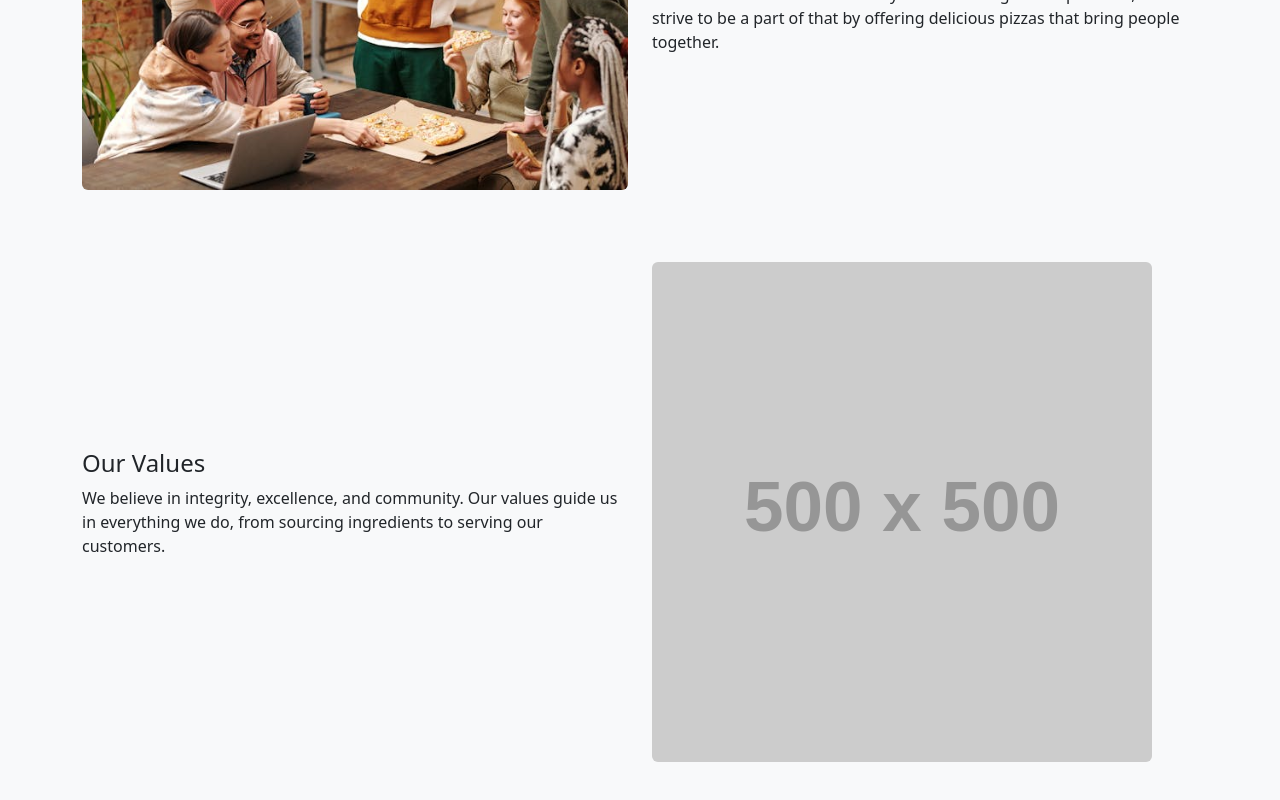
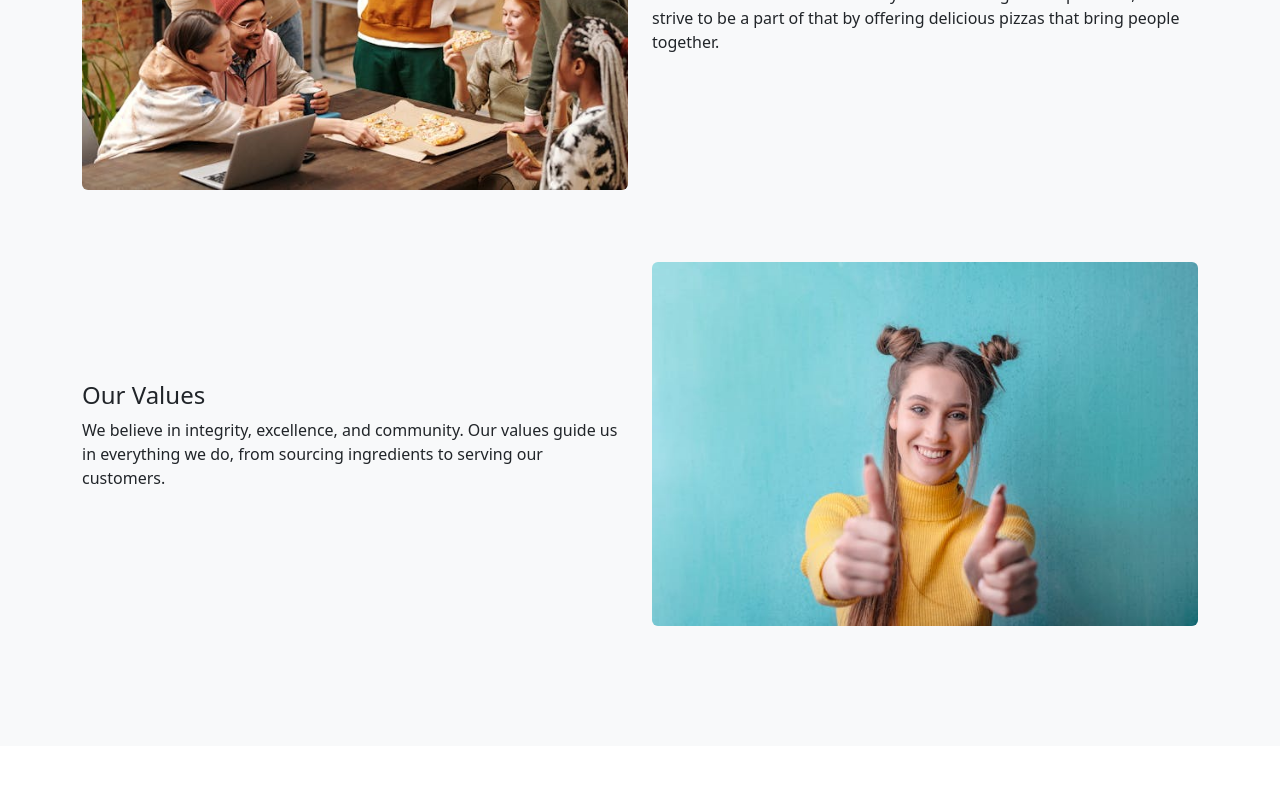
Before and after one commit to Meet-301/pizzastore, a React (Create React App) app: page /about in a window 1280 px wide. Shown: the part 884-1684 px from the top of the page. After the commit the page ends 1630 px from the top, so only its background shows below. Built offline with nearby package versions, Linux system fonts and the light colour scheme.

Commit message:
Aug 11, 2024, 8:05 AM

```diff
--- a/src/components/About.js
+++ b/src/components/About.js
@@ -57,7 +57,7 @@ const About = () => {
           </Col>
           <Col md={6} className="mb-4">
             <img
-              src="https://via.placeholder.com/500"
+              src="/images/thumbs.jpg"
               alt="Our Values"
               className="img-fluid rounded"
             />
```
Also changed, not shown: public/images/thumbs.jpg (added).
